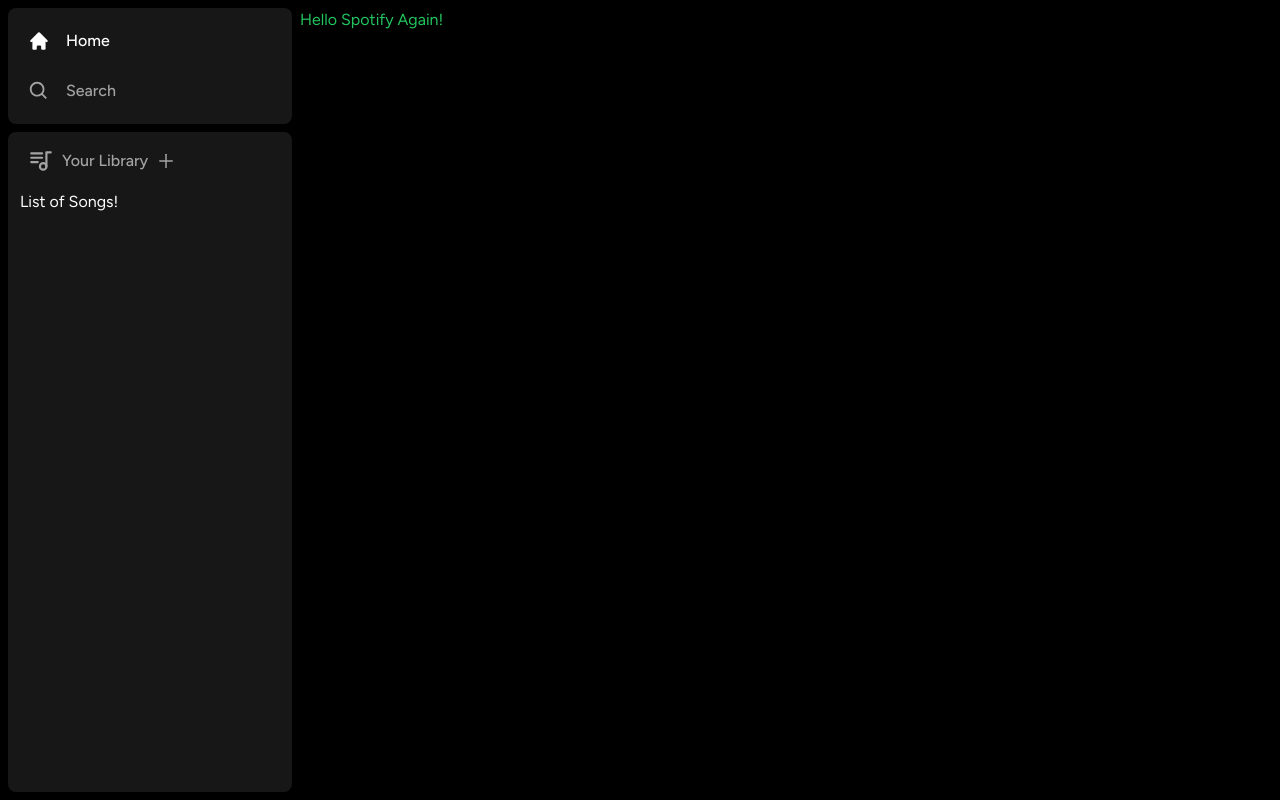
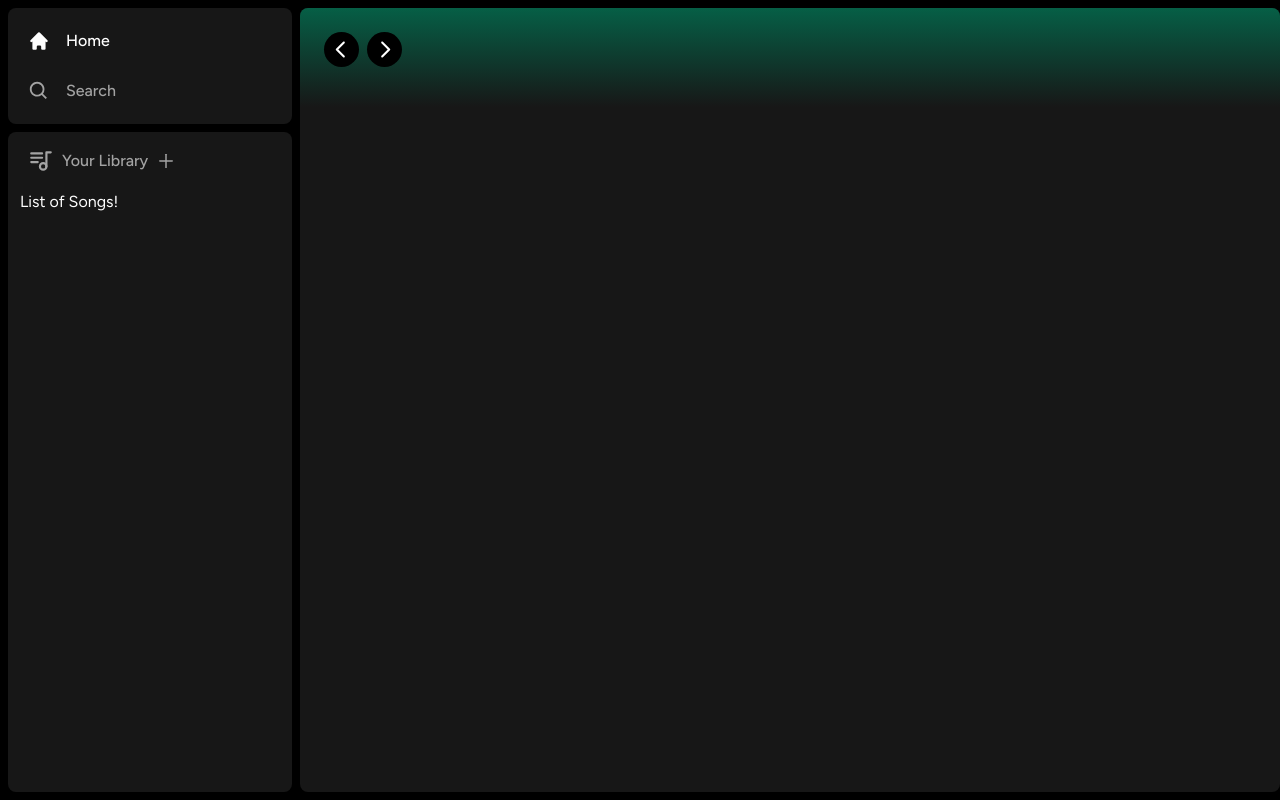
Before and after one commit to tadokorokantoku/Spotify-Clone, a Next.js app: page / in a window 1280 px wide. Built offline with nearby package versions, Linux system fonts and the light colour scheme.

Commit message:
メイン画面のページングボタン

```diff
--- a/app/(site)/page.tsx
+++ b/app/(site)/page.tsx
@@ -1,5 +1,19 @@
+import Header from '@/components/Header'
+
 export default function Home() {
   return (
-    <div className="text-green-500">Hello Spotify Again!</div>
+    <div className="
+    text-green-500
+    bg-neutral-900
+    rounded-lg
+    h-full
+    w-full
+    overflow-hidden
+    overflow-y-auto
+    ">
+      <Header>
+        Heder
+      </Header>
+    </div>
   )
 }
--- /dev/null
+++ b/components/Header.tsx
@@ -0,0 +1,78 @@
+"use client"
+
+import React, { FC } from 'react';
+import { useRouter } from 'next/navigation'
+import { twMerge } from 'tailwind-merge';
+import {RxCaretLeft, RxCaretRight} from 'react-icons/rx'
+
+interface HeaderProps {
+  children: React.ReactNode;
+  className?: string;
+};
+
+const Header: FC<HeaderProps> = ({
+  children,
+  className
+}) => {
+  const router = useRouter();
+
+  const handleLogout = () => {
+
+  }
+
+  return (
+    <div
+      className={twMerge(`
+        h-fit
+        bg-gradient-to-b
+        from-emerald-800
+        p-6
+      `,
+      className)}>
+        <div className='
+          w-full
+          mb-4
+          flex
+          items-center
+          justify-between
+        '>
+          <div className="
+            hidden
+            md:flex
+            gap-x-2
+            items-center
+          ">
+            <button
+            onClick={() => router.back()}
+            className='
+              rounded-full
+              bg-black
+              flex
+              items-center
+              justify-center
+              hover:opacity-75
+              transition
+            '>
+              <RxCaretLeft className="text-white" size={35} />
+            </button>
+            <button
+            onClick={() => router.forward()}
+            className='
+              rounded-full
+              bg-black
+              flex
+              items-center
+              justify-center
+              hover:opacity-75
+              transition
+            '>
+              <RxCaretRight className="text-white" size={35} />
+            </button>
+          </div>
+
+        </div>
+    </div>
+  )
+};
+
+export default Header;
```
